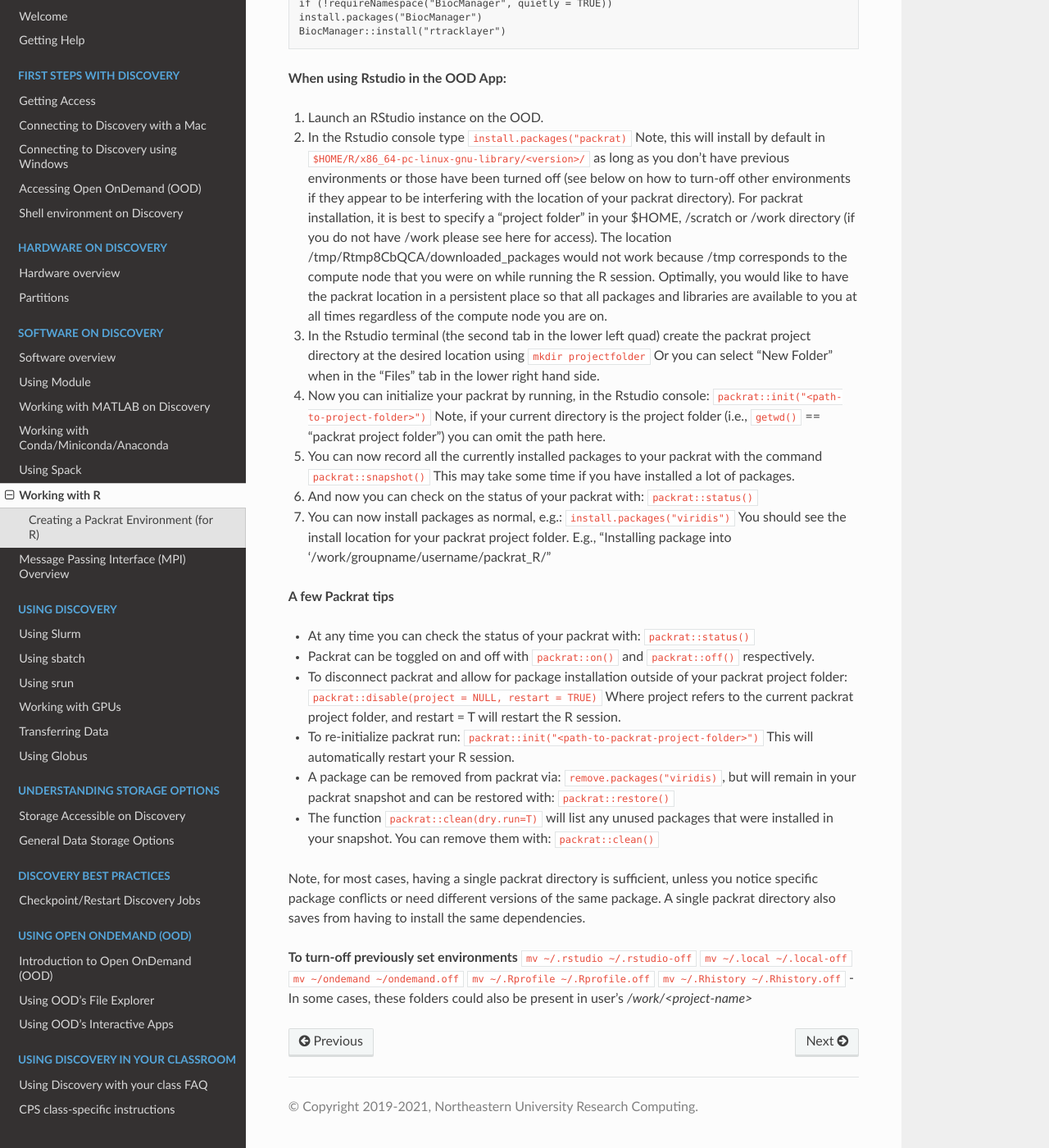
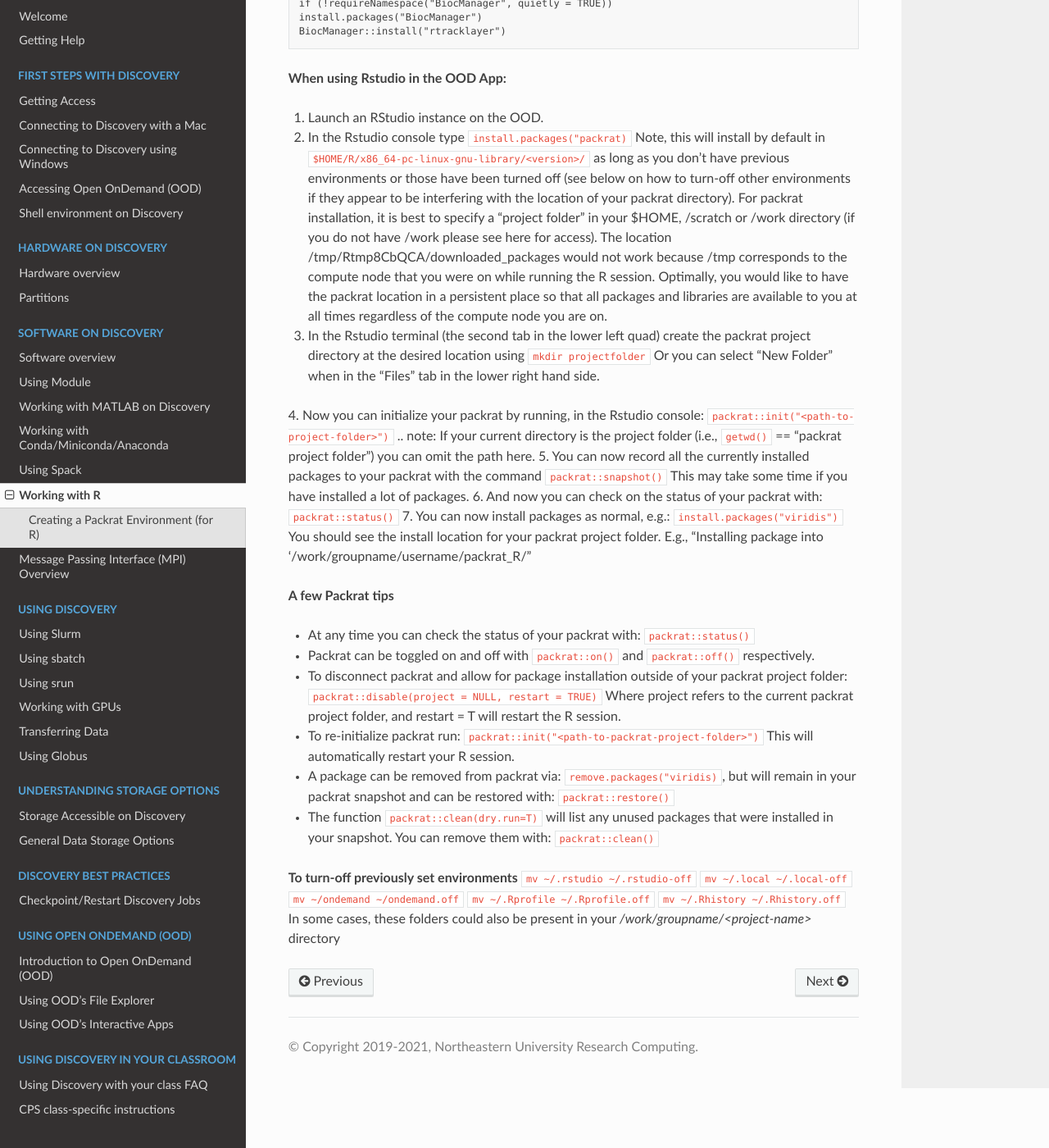
Before and after one commit to northeastern-rc/rc-public-documentation, a Sphinx documentation site: the page built from docs/source/software/r.rst, in a window 1280 px wide and 1400 px high, scrolled down 1068 px. Shown: the whole window at 82% size. Built offline with Sphinx 7.4.7 and the Read the Docs theme 2.0.0, drawn with Linux system fonts in a browser that asks for light colours.

Commit message:
fixed formating

```diff
--- a/docs/source/software/r.rst
+++ b/docs/source/software/r.rst
@@ -35,7 +35,8 @@
 1. Launch an RStudio instance on the OOD.
 2. In the Rstudio console type ``install.packages("packrat)`` Note, this will install by default in ``$HOME/R/x86_64-pc-linux-gnu-library/<version>/`` as long as you don't have previous environments or those have been turned off (see below on how to turn-off other environments if they appear to be interfering with the location of your packrat directory). For packrat installation, it is best to specify a "project folder" in your $HOME, /scratch or /work directory (if you do not have /work please see here for access). The location /tmp/Rtmp8CbQCA/downloaded_packages would not work because /tmp corresponds to the compute node that you were on while running the R session. Optimally, you would like to have the packrat location in a persistent place so that all packages and libraries are available to you at all times regardless of the compute node you are on.
 3. In the Rstudio terminal (the second tab in the lower left quad) create the packrat project directory at the desired location using ``mkdir projectfolder`` Or you can select "New Folder" when in the "Files" tab in the lower right hand side.
-4. Now you can initialize your packrat by running, in the Rstudio console: ``packrat::init("<path-to-project-folder>")`` Note, if your current directory is the project folder (i.e., ``getwd()`` == "packrat project folder") you can omit the path here.
+4. Now you can initialize your packrat by running, in the Rstudio console: ``packrat::init("<path-to-project-folder>")``
+.. note: If your current directory is the project folder (i.e., ``getwd()`` == "packrat project folder") you can omit the path here.
 5. You can now record all the currently installed packages to your packrat with the command ``packrat::snapshot()`` This may take some time if you have installed a lot of packages.
 6. And now you can check on the status of your packrat with: ``packrat::status()``
 7. You can now install packages as normal, e.g.: ``install.packages("viridis")`` You should see the install location for your packrat project folder. E.g., "Installing package into ‘/work/groupname/username/packrat_R/"
@@ -55,7 +56,7 @@
 
 * The function ``packrat::clean(dry.run=T)`` will list any unused packages that were installed in your snapshot. You can remove them with: ``packrat::clean()``
 
-Note, for most cases, having a single packrat directory is sufficient, unless you notice specific package conflicts or need different versions of the same package. A single packrat directory also saves from having to install the same dependencies.
+.. note: For most cases, having a single packrat directory is sufficient, unless you notice specific package conflicts or need different versions of the same package. A single packrat directory also saves from having to install the same dependencies.
 
 **To turn-off previously set environments**
 ``mv ~/.rstudio ~/.rstudio-off``
@@ -63,4 +64,4 @@
 ``mv ~/ondemand ~/ondemand.off``
 ``mv ~/.Rprofile ~/.Rprofile.off``
 ``mv ~/.Rhistory ~/.Rhistory.off``
-- In some cases, these folders could also be present in user’s `/work/<project-name>`
+In some cases, these folders could also be present in your `/work/groupname/<project-name>` directory
```
